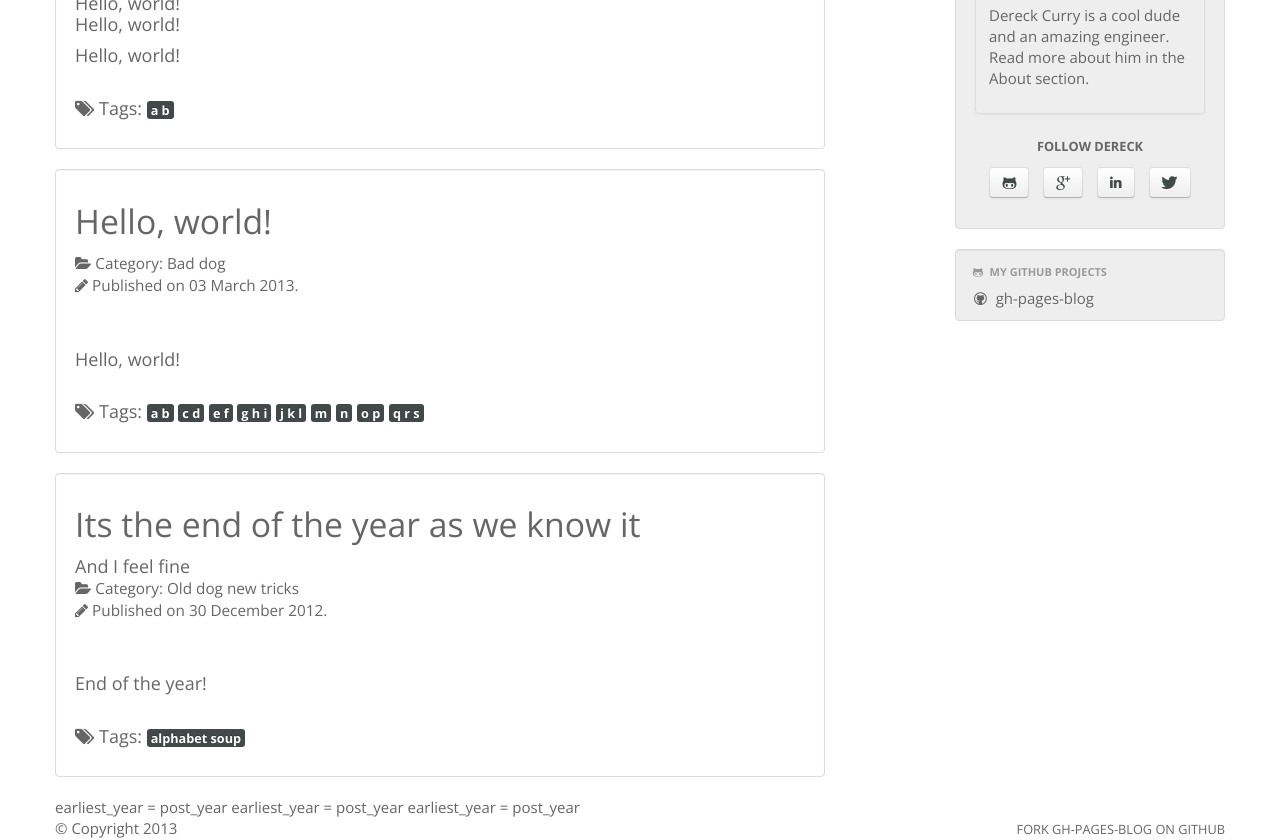
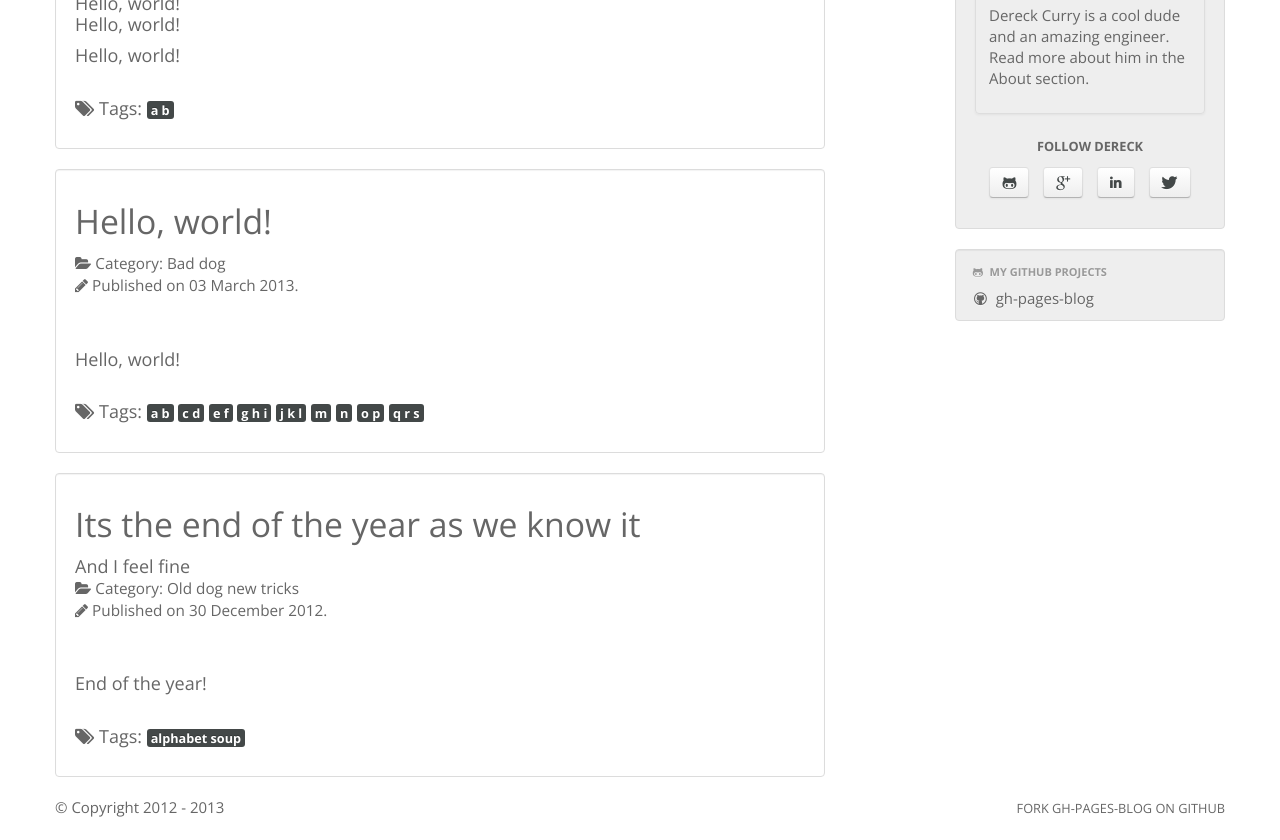
Before and after one commit to thedereck/thedereck.github.com, a Jekyll site: the page built from index.html, in a window 1280 px wide, cut to the strip 292-1132 px from the top of the page. Built offline with Jekyll 4.4.1, drawn with Linux system fonts in a browser that asks for light colours; after the commit the page ends 1111 px from its top, so only the background shows below that.

Commit message:
Footer changes.

```diff
--- a/_includes/body/sections/footer.html
+++ b/_includes/body/sections/footer.html
@@ -14,11 +14,11 @@
 		{% endcapture %}
 
 		{% if post_year < earliest_year %}
-			earliest_year = post_year
+			{% assign earliest_year = post_year %}
 		{% endif %}
 
 		{% if post_year > latest_year %}
-			latest_yest = post_year
+			{% assign latest_yest = post_year %}
 		{% endif %}
 
 	{% endfor %}
```
